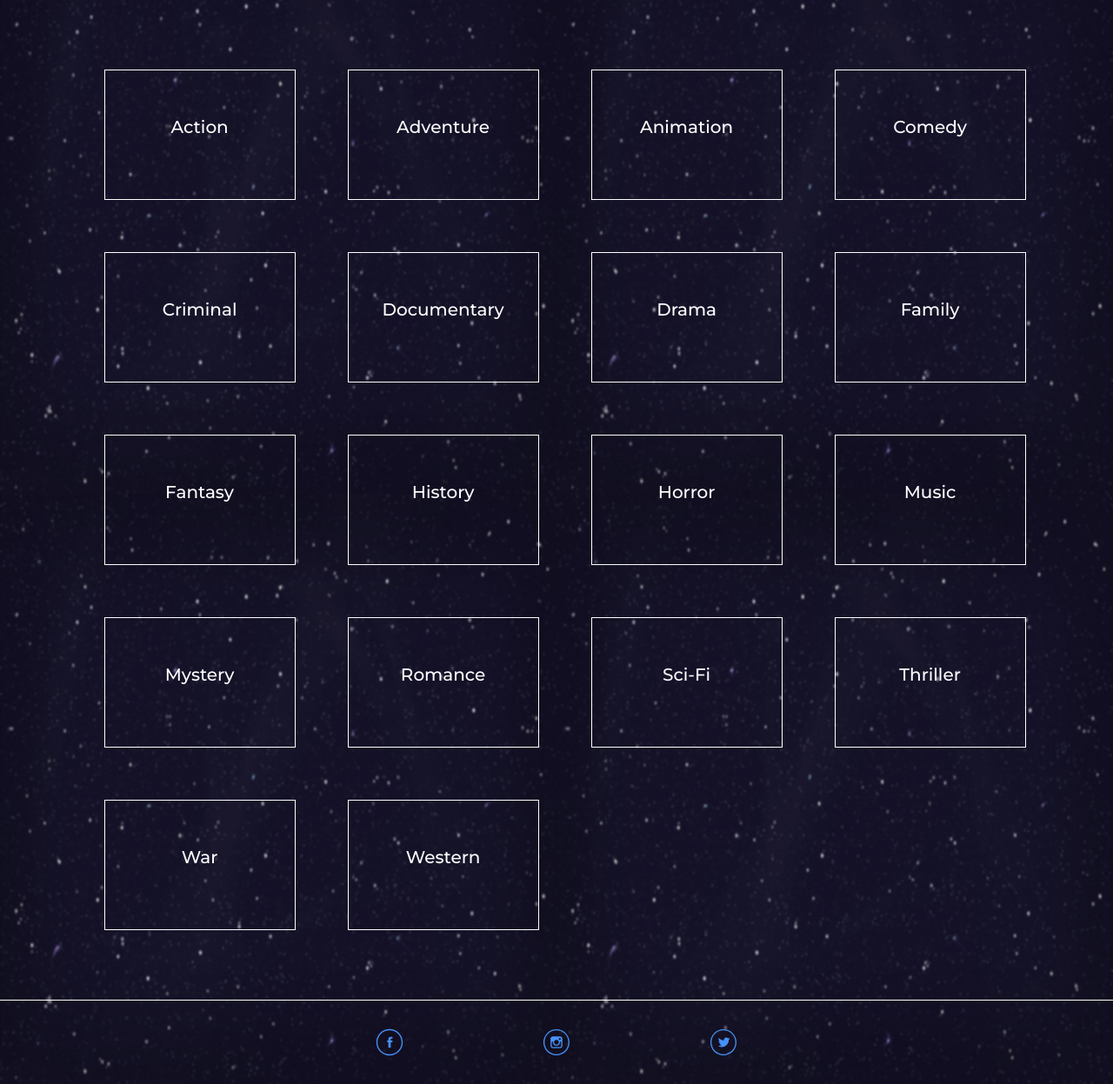
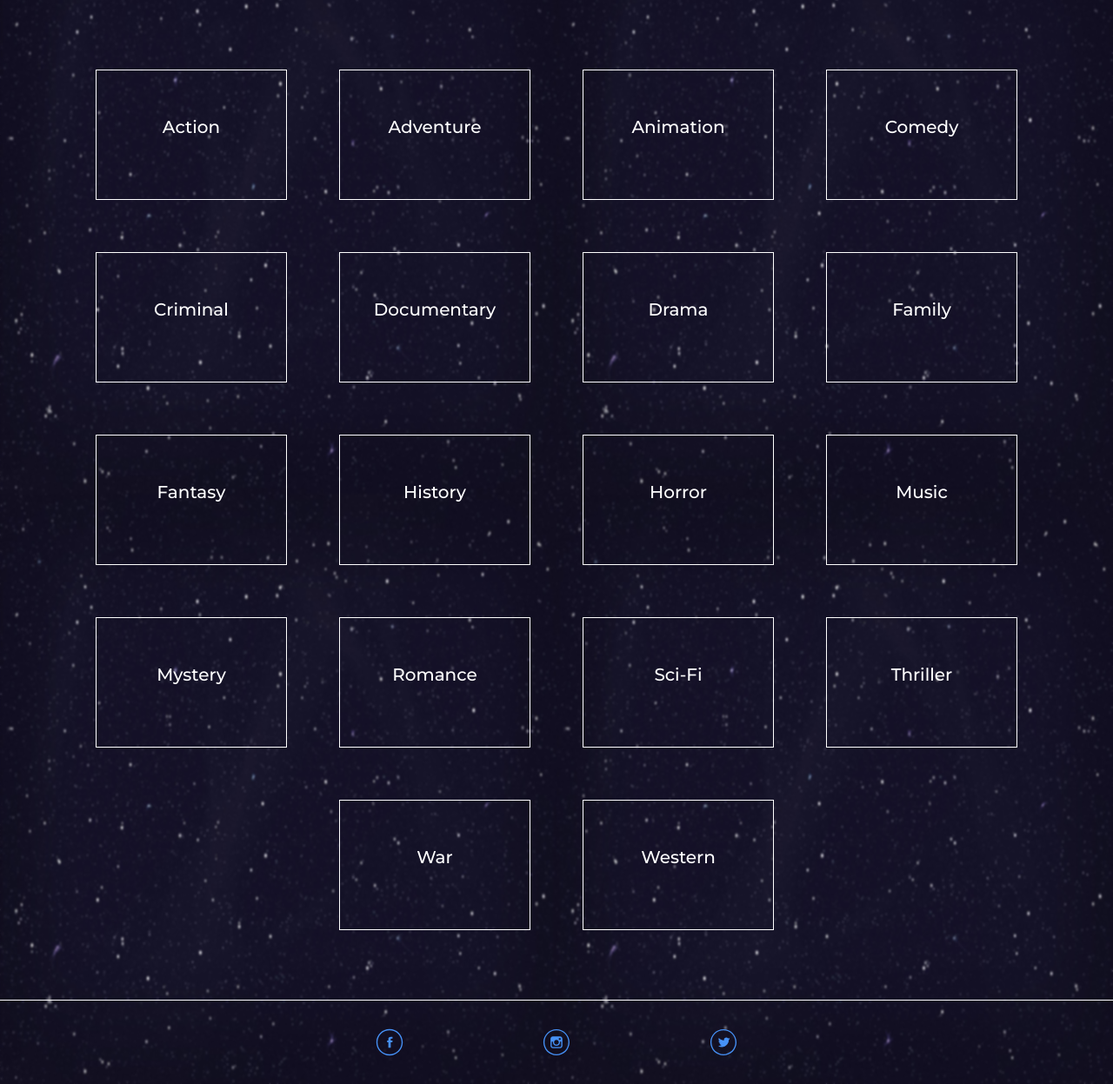
Before and after one commit to itsOmniscient/InWatch, a Flask app: template movies_webstore/templates/categories.html in a window 1280 px wide. Shown: the part 111-1358 px from the top of the page at 87% size. Run offline with Flask 2, Linux system fonts and the light colour scheme; the template is opened without the code that fills it, so the values that code supplies are empty; some libraries are stand-ins or nearby versions.

Commit message:
Fixed categories

```diff
--- a/movies_webstore/static/style.css
+++ b/movies_webstore/static/style.css
@@ -304,7 +304,7 @@ footer{
 .flex-container {
   display: flex;
   flex-wrap: wrap;
-  margin-left: 7%;
+  justify-content: center;
   margin-top: 50px;
   margin-bottom: 50px;
 }
```
